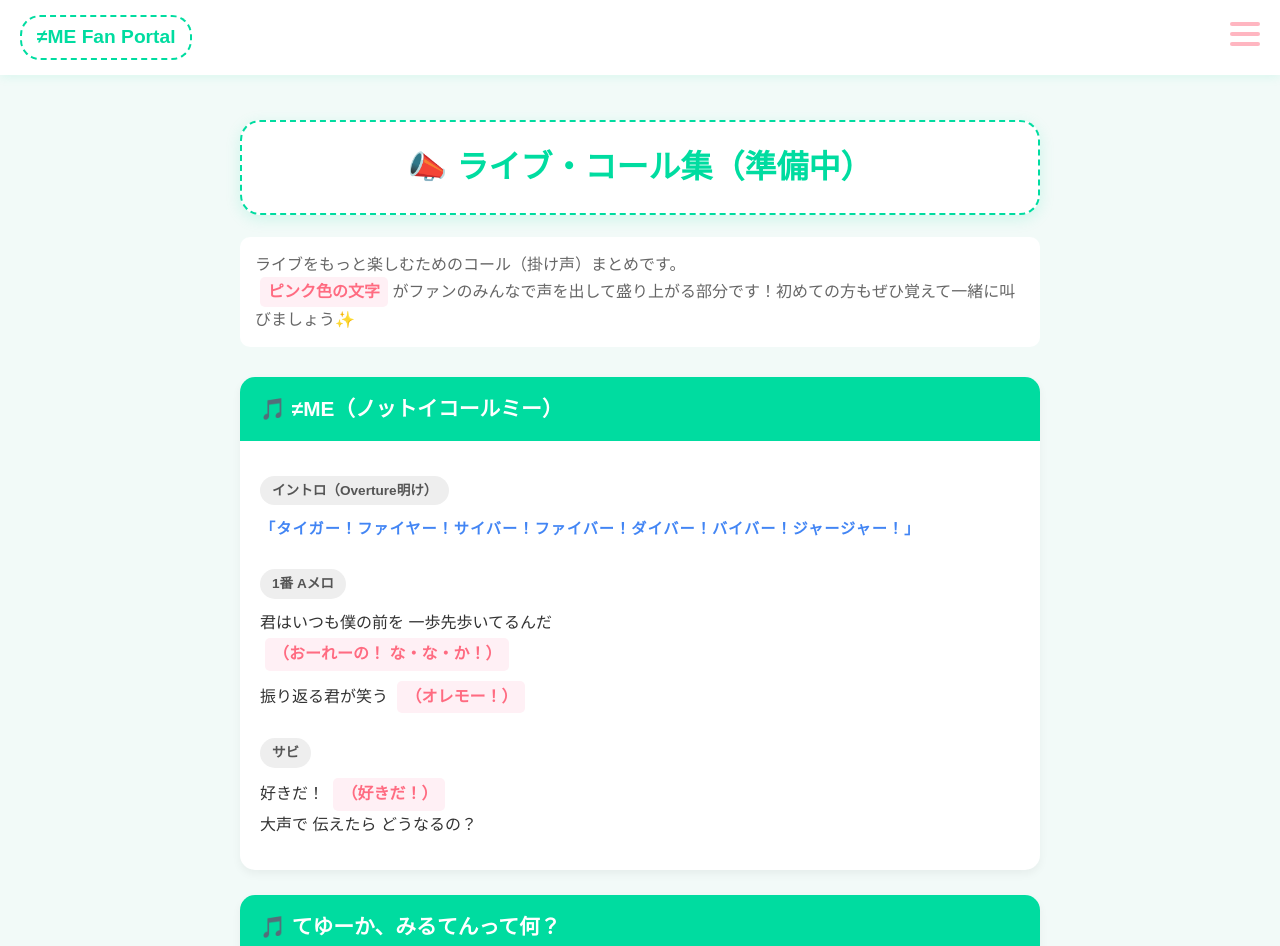
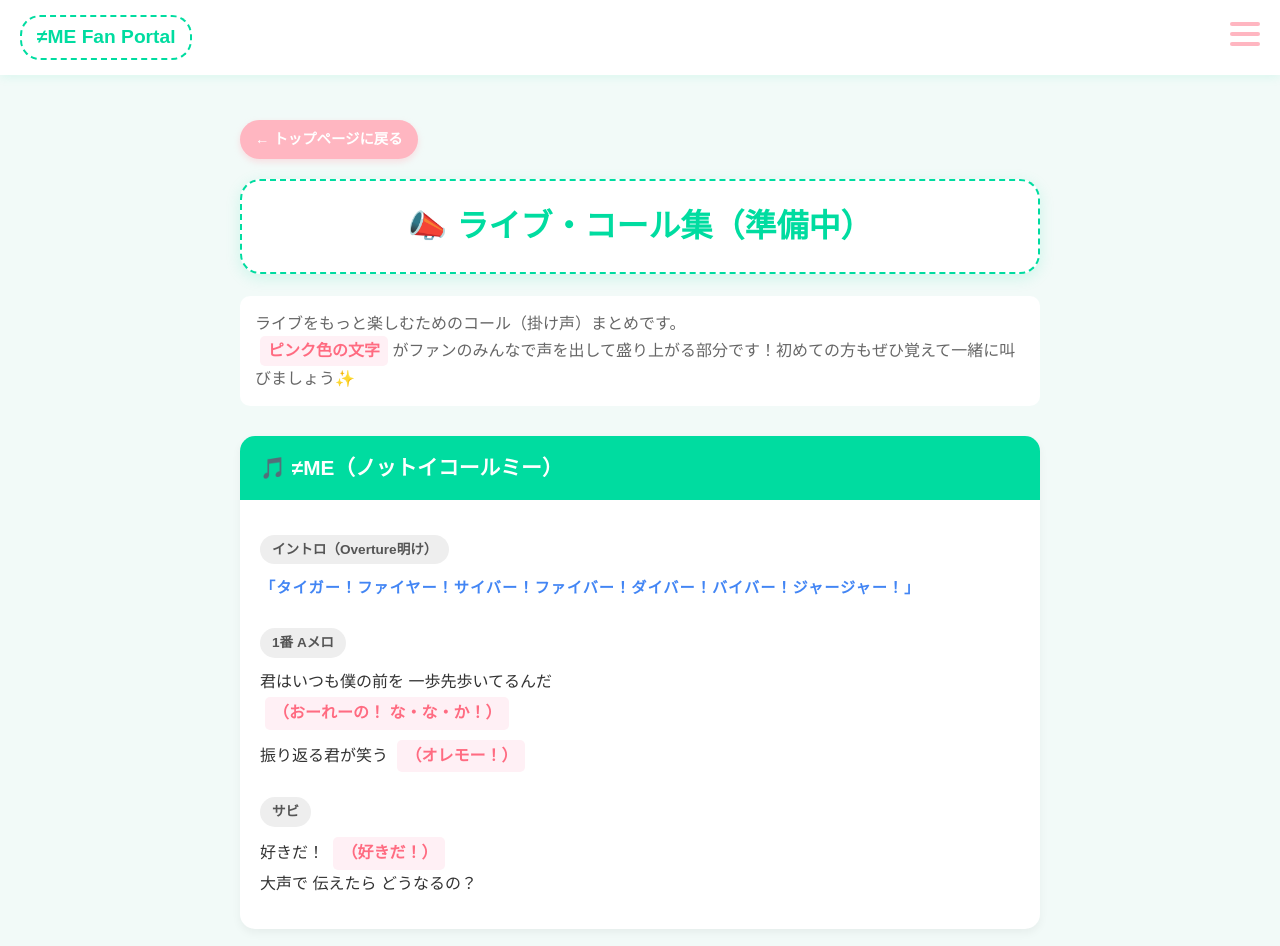
Before and after one commit to Skai126/not_equal_me_Web, a plain HTML site: page call.html in a window 1280 px wide. Shown: the top 946 px of the page. Drawn offline with Linux system fonts and the light colour scheme.

Commit message:
call,scheduleにトップページに戻るを追加

```diff
--- a/call.html
+++ b/call.html
@@ -112,6 +112,7 @@
     </nav>
 
     <div class="page-content">
+      <a href="index.html" class="back-link">← トップページに戻る</a>
       <h1>📣 ライブ・コール集（準備中）</h1>
       <p class="intro-text">
         ライブをもっと楽しむためのコール（掛け声）まとめです。<br />
```
Also changed, not shown: get_schedule/schedule.html (+1 -0 lines).
